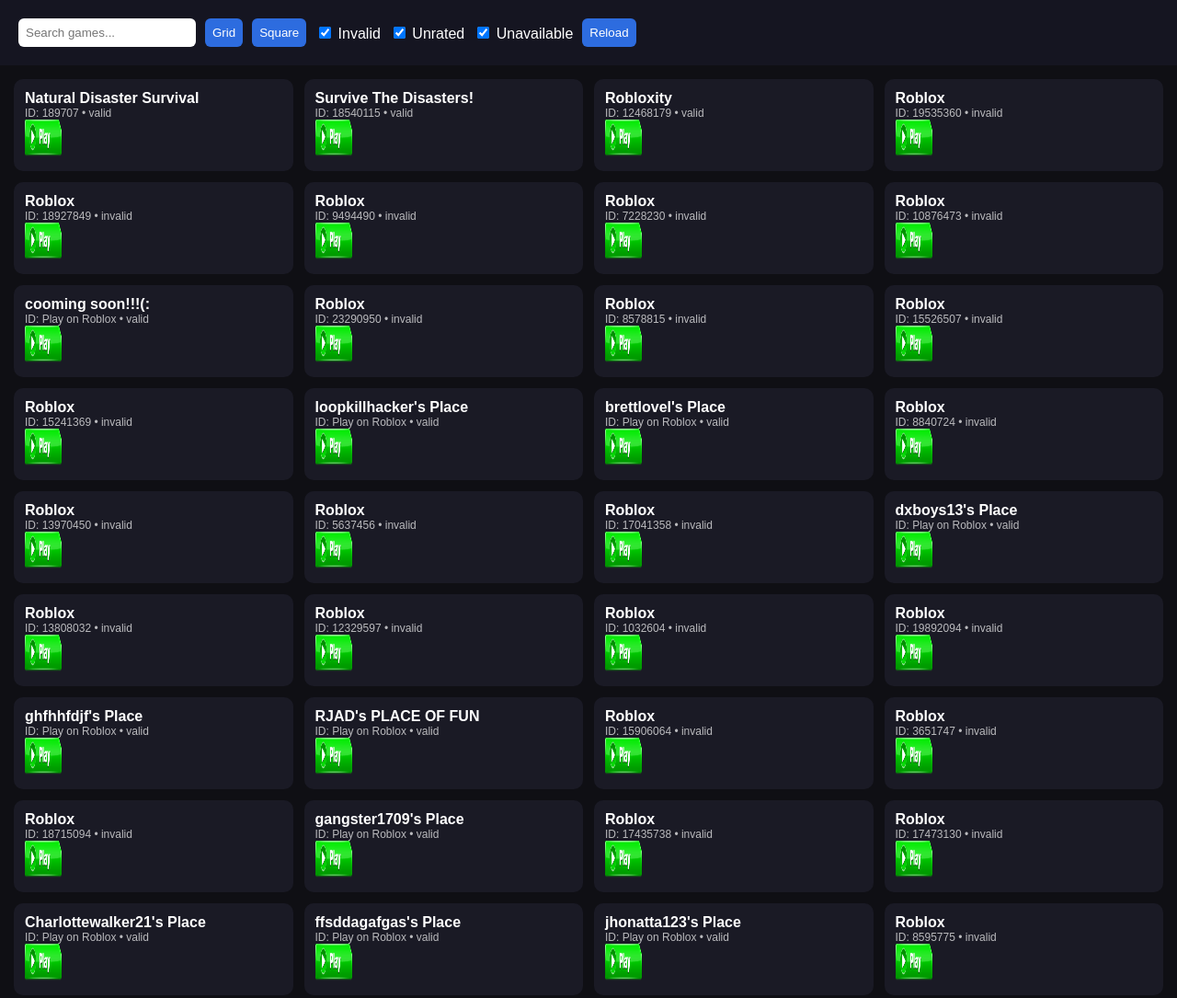
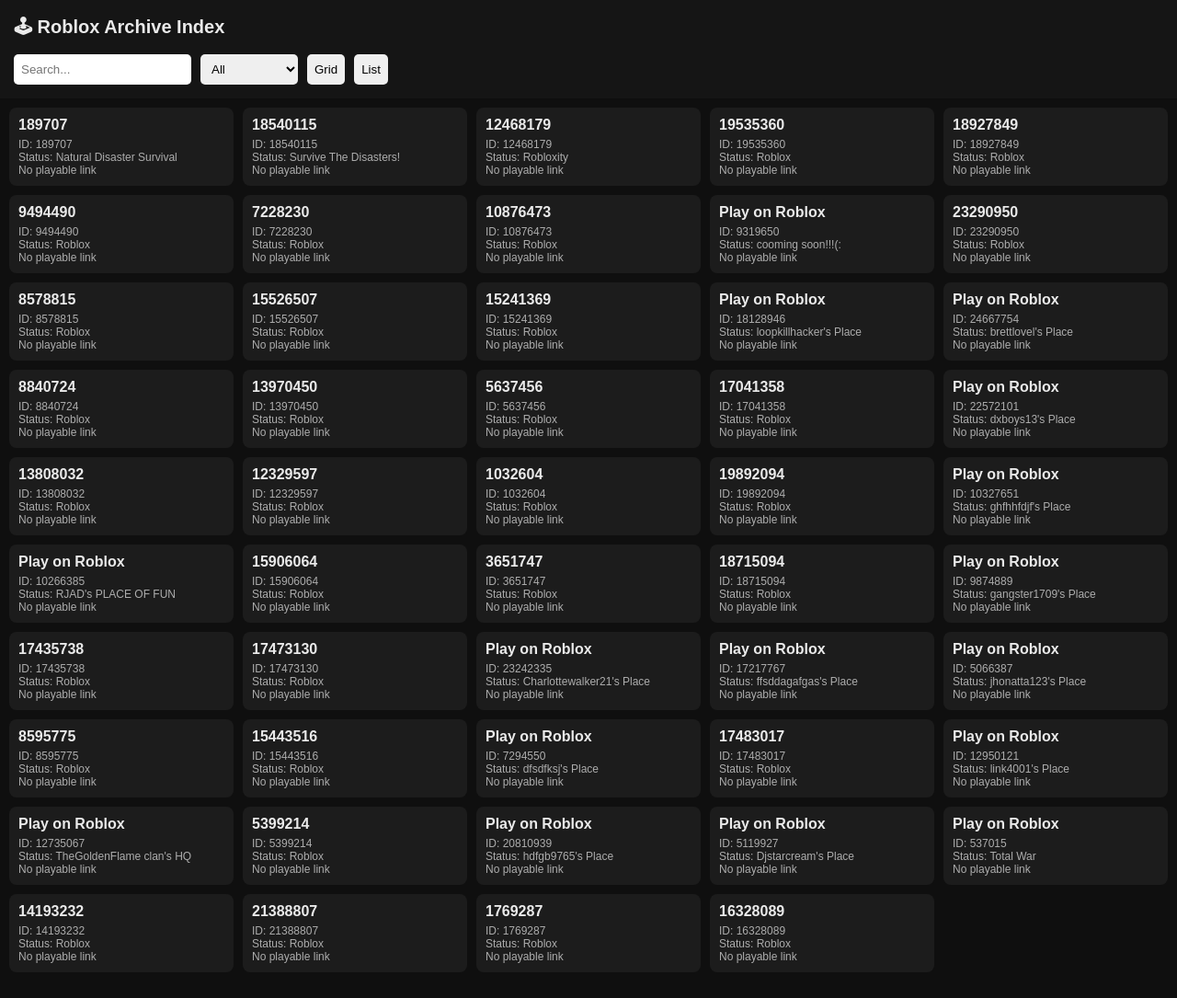
Before and after one commit to Crustav0IndexTeam/Old-Roblox-Archival-Project, a website: page index.html in a window 1280 px wide. Shown: the top 1085 px of the page at 92% size. Drawn offline with Linux system fonts and the light colour scheme.

Commit message:
Update index.html

```diff
--- a/index.html
+++ b/index.html
@@ -2,71 +2,68 @@
 <html lang="en">
 <head>
 <meta charset="UTF-8" />
-<title>Roblox Archival Index</title>
+<title>Roblox Archive Index</title>
 
 <style>
 body {
   margin: 0;
   font-family: Arial, sans-serif;
-  background: #0f0f14;
-  color: white;
+  background: #0f0f0f;
+  color: #eaeaea;
 }
 
+/* HEADER */
 header {
-  padding: 20px;
+  padding: 15px;
+  background: #151515;
+  display: flex;
+  flex-direction: column;
+  gap: 10px;
+}
+
+h1 {
+  margin: 0;
+  font-size: 20px;
+}
+
+/* CONTROLS */
+.controls {
   display: flex;
   flex-wrap: wrap;
   gap: 10px;
-  align-items: center;
-  background: #151521;
-  position: sticky;
-  top: 0;
 }
 
 input, select, button {
   padding: 8px;
-  border-radius: 6px;
+  border-radius: 5px;
   border: none;
 }
 
-button {
-  cursor: pointer;
-  background: #2d6cdf;
-  color: white;
+/* GRID / LIST */
+#list.grid {
+  display: grid;
+  grid-template-columns: repeat(auto-fill, minmax(220px, 1fr));
+  gap: 10px;
+  padding: 10px;
 }
 
-button:hover {
-  background: #1f4fb3;
+#list.list {
+  display: block;
+  padding: 10px;
 }
 
-#grid {
-  display: grid;
-  grid-template-columns: repeat(auto-fill, minmax(260px, 1fr));
-  gap: 12px;
-  padding: 15px;
-}
-
-.card {
-  background: #1a1a25;
-  border-radius: 10px;
-  padding: 12px;
-  transition: 0.2s;
-}
-
-.card:hover {
-  transform: scale(1.02);
-  background: #222236;
-}
-
-.square .card {
-  height: 180px;
-  display: flex;
-  flex-direction: column;
-  justify-content: space-between;
+/* ITEM CARD */
+.item {
+  background: #1c1c1c;
+  border-radius: 8px;
+  padding: 10px;
+  position: relative;
+  overflow: hidden;
 }
 
 .title {
   font-weight: bold;
+  margin-bottom: 5px;
 }
 
 .meta {
@@ -74,116 +71,136 @@
   opacity: 0.7;
 }
 
-.play {
-  width: 40px;
-  height: 40px;
-  cursor: pointer;
+/* PLAY BUTTON (FIXED STRETCH ISSUE) */
+.play-btn {
+  display: inline-flex;
+  align-items: center;
+  gap: 6px;
+  margin-top: 8px;
+  padding: 6px 10px;
+  background: #2a2a2a;
+  border-radius: 6px;
+  text-decoration: none;
+  color: #4ea1ff;
 }
 
-.hidden {
-  display: none;
+.play-btn img {
+  width: 18px;
+  height: 18px;
+  object-fit: contain; /* FIXES STRETCHING */
 }
+
+/* STATUS COLORS */
+.VALID { border-left: 4px solid #2ecc71; }
+.DELETED { border-left: 4px solid #e74c3c; }
+.UNAVAILABLE { border-left: 4px solid #f39c12; }
+.UNRATED { border-left: 4px solid #9b59b6; }
+.INVALID { border-left: 4px solid #7f8c8d; }
+
 </style>
 </head>
 
 <body>
 
 <header>
-  <input id="search" placeholder="Search games..." />
+  <h1>🕹 Roblox Archive Index</h1>
 
-  <button onclick="setLayout('grid')">Grid</button>
-  <button onclick="setLayout('square')">Square</button>
+  <div class="controls">
+    <input id="search" placeholder="Search..." />
 
-  <label>
-    <input type="checkbox" id="showInvalid" checked />
-    Invalid
-  </label>
+    <select id="filter">
+      <option value="ALL">All</option>
+      <option value="VALID">Valid</option>
+      <option value="UNRATED">Unrated</option>
+      <option value="UNAVAILABLE">Unavailable</option>
+      <option value="DELETED">Deleted</option>
+      <option value="INVALID">Invalid</option>
+    </select>
 
-  <label>
-    <input type="checkbox" id="showUnrated" checked />
-    Unrated
-  </label>
-
-  <label>
-    <input type="checkbox" id="showUnavailable" checked />
-    Unavailable
-  </label>
-
-  <button onclick="load()">Reload</button>
+    <button onclick="setGrid()">Grid</button>
+    <button onclick="setList()">List</button>
+  </div>
 </header>
 
-<div id="grid"></div>
+<div id="list" class="grid"></div>
 
 <script>
-let layout = "grid";
 let games = [];
 
-function setLayout(type) {
-  layout = type;
-  document.getElementById("grid").className = type === "square" ? "square" : "";
-}
+fetch("games.txt")
+  .then(res => res.text())
+  .then(text => {
+    games = text
+      .split("\n")
+      .filter(Boolean)
+      .map(line => {
+        const parts = line.split("|").map(x => x.trim());
 
-// classify entries
-function classify(title) {
-  const t = title.toLowerCase();
+        return {
+          type: parts[0],
+          title: parts[1] || "",
+          id: parts[2] || parts[1] // fallback if older format
+        };
+      });
 
-  if (t.includes("unavailable")) return "unavailable";
-  if (t.includes("unrated")) return "unrated";
-  if (!title || t === "roblox") return "invalid";
+    render();
+  });
 
-  return "valid";
-}
-
-function shouldShow(type) {
-  if (type === "invalid") return document.getElementById("showInvalid").checked;
-  if (type === "unrated") return document.getElementById("showUnrated").checked;
-  if (type === "unavailable") return document.getElementById("showUnavailable").checked;
-  return true;
+function getLink(g) {
+  if (!g.id || g.type !== "VALID") return null;
+  return `https://www.roblox.com/games/${g.id}`;
 }
 
 function render() {
-  const grid = document.getElementById("grid");
+  const list = document.getElementById("list");
   const search = document.getElementById("search").value.toLowerCase();
+  const filter = document.getElementById("filter").value;
 
-  grid.innerHTML = "";
+  list.innerHTML = "";
 
-  games.forEach(g => {
-    const [title, id] = g.split("|").map(x => x.trim());
-    const type = classify(title);
+  games
+    .filter(g => {
+      if (filter !== "ALL" && g.type !== filter) return false;
+      if (search && !(g.title.toLowerCase().includes(search) || g.id.includes(search))) return false;
+      return true;
+    })
+    .forEach(g => {
+      const div = document.createElement("div");
+      div.className = `item ${g.type}`;
 
-    if (!shouldShow(type)) return;
-    if (!title.toLowerCase().includes(search)) return;
+      const link = getLink(g);
 
-    const card = document.createElement("div");
-    card.className = "card";
+      div.innerHTML = `
+        <div class="title">${g.title || "Unknown"}</div>
+        <div class="meta">ID: ${g.id}</div>
+        <div class="meta">Status: ${g.type}</div>
 
-    card.innerHTML = `
-      <div class="title">${title}</div>
-      <div class="meta">ID: ${id} • ${type}</div>
-      <img class="play"
-        src="https://github.com/Crustav0IndexTeam/Old-Roblox-Archival-Project/blob/main/play%20button.png?raw=true"
-        onclick="window.open('https://www.roblox.com/games/${id}', '_blank')"
-      />
-    `;
+        ${
+          link
+            ? `
+              <a class="play-btn" href="${link}" target="_blank">
+                <img src="https://github.com/Crustav0IndexTeam/Old-Roblox-Archival-Project/blob/main/play%20button.png?raw=true">
+                Play
+              </a>
+            `
+            : `<div class="meta">No playable link</div>`
+        }
+      `;
 
-    grid.appendChild(card);
-  });
-}
-
-async function load() {
-  const res = await fetch("games.txt?_=" + Date.now());
-  const text = await res.text();
-
-  games = text.split("\n").filter(Boolean);
-  render();
+      list.appendChild(div);
+    });
 }
 
 document.getElementById("search").addEventListener("input", render);
-document.getElementById("showInvalid").addEventListener("change", render);
-document.getElementById("showUnrated").addEventListener("change", render);
-document.getElementById("showUnavailable").addEventListener("change", render);
+document.getElementById("filter").addEventListener("change", render);
 
-load();
+function setGrid() {
+  document.getElementById("list").className = "grid";
+}
+
+function setList() {
+  document.getElementById("list").className = "list";
+}
 </script>
 
 </body>
```
